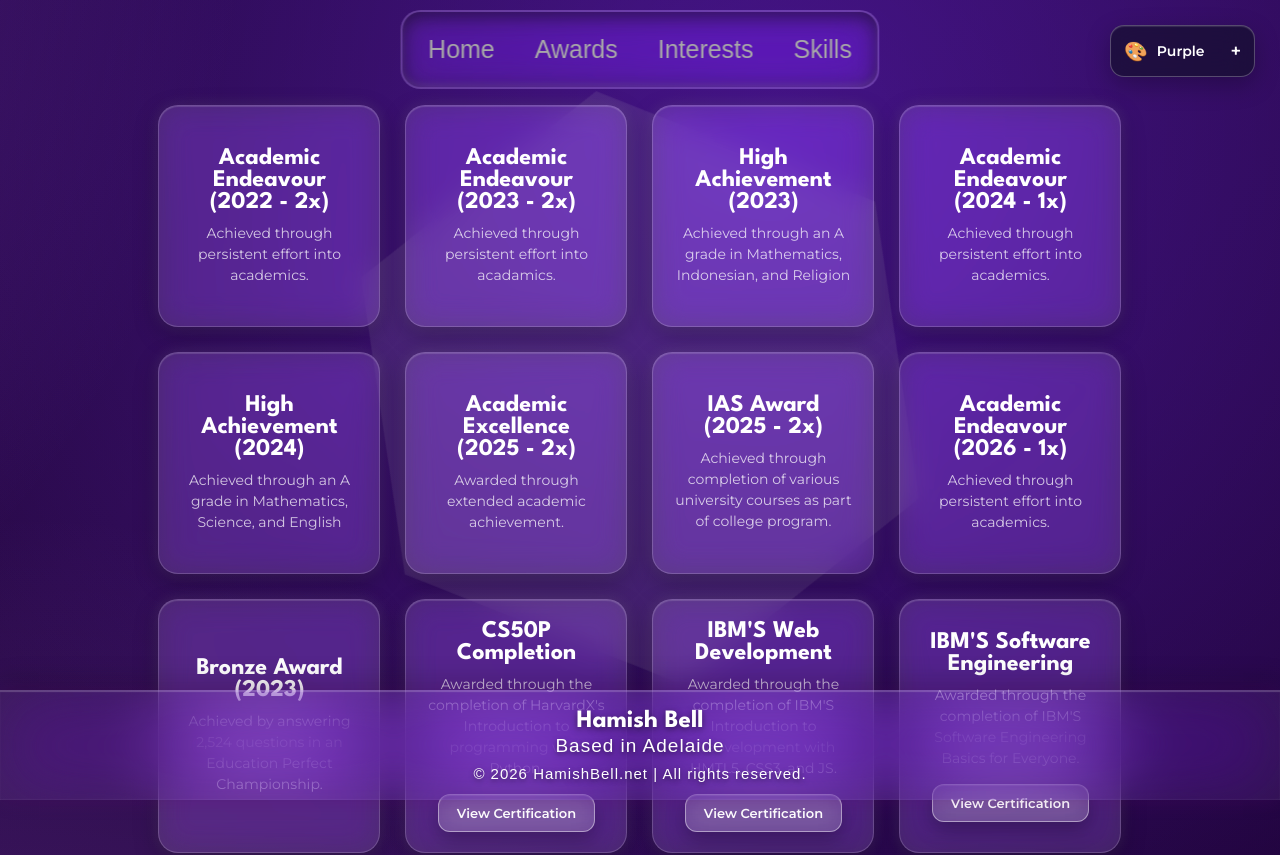
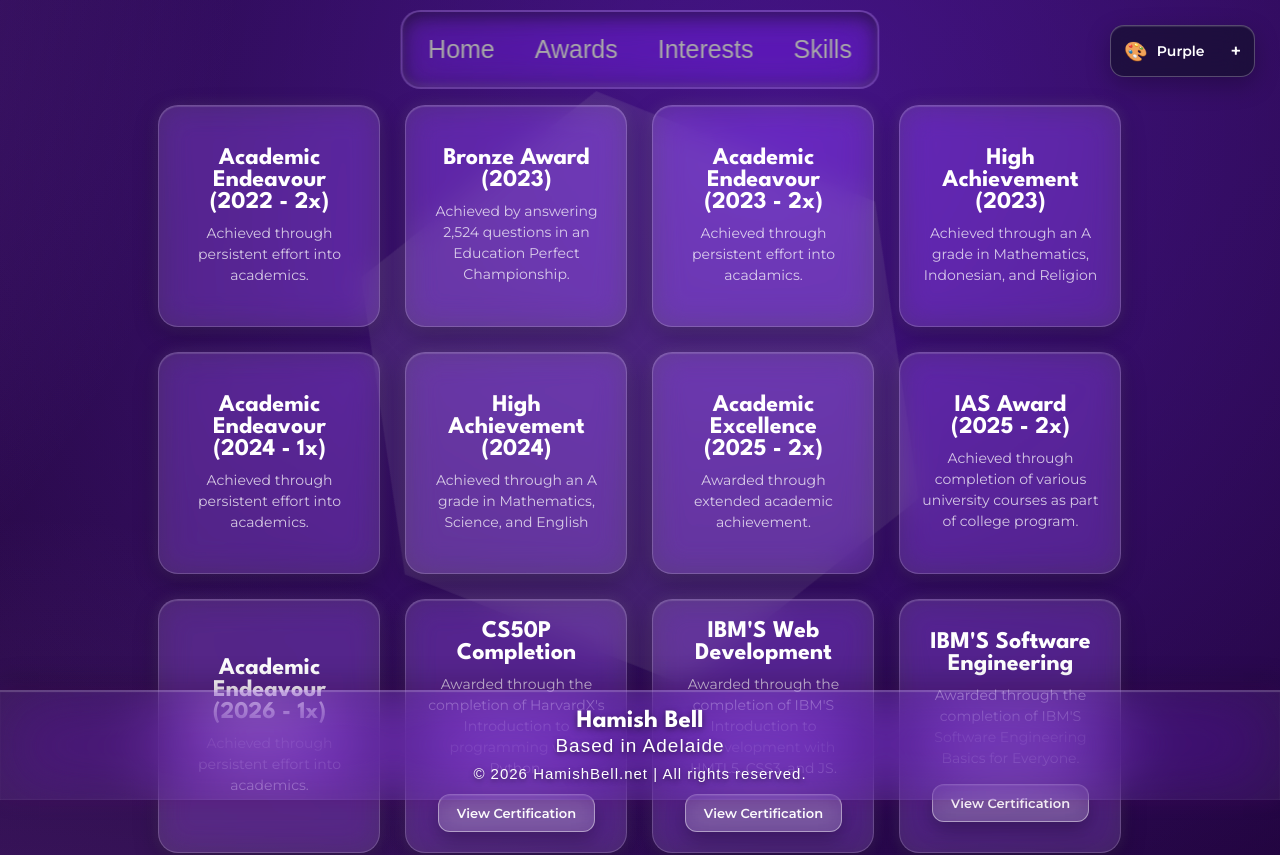
Before and after one commit to Hamish-Bell/AIF-Website, a React (Vite) app: page /awards in a window 1280 px wide. Shown: the top 855 px of the page. Built offline with nearby package versions, Linux system fonts and the light colour scheme.

Commit message:
Update glows around Interest divs

```diff
--- a/src/pages/awards/awards.jsx
+++ b/src/pages/awards/awards.jsx
@@ -2,10 +2,19 @@ import './awards.css'
 
 function Awards() {
     return (
+
+
         <main className="awards-bg">
+
+
             <div className='card'>
                 <h2 className='card-title'>Academic Endeavour (2022 - 2x)</h2>
                 <p className='card-text'>Achieved through persistent effort into academics.</p>
+            </div>
+
+            <div className='card'>
+                <h2 className='card-title'>Bronze Award (2023)</h2>
+                <p className='card-text'>Achieved by answering 2,524 questions in an Education Perfect Championship.</p>
             </div>
 
             <div className='card'>
@@ -41,11 +50,6 @@ function Awards() {
             <div className='card'>
                 <h2 className='card-title'>Academic Endeavour (2026 - 1x)</h2>
                 <p className='card-text'>Achieved through persistent effort into academics.</p>
-            </div>
-
-            <div className='card'>
-                <h2 className='card-title'>Bronze Award (2023)</h2>
-                <p className='card-text'>Achieved by answering 2,524 questions in an Education Perfect Championship.</p>
             </div>
 
             <div className='card'>
--- a/src/pages/interests/interests.css
+++ b/src/pages/interests/interests.css
@@ -2,6 +2,12 @@ html, body {
     margin: 0;
     padding: 0;
     scrollbar-width: none;
+}
+
+* {
+    -webkit-user-select: none; /* Safari */
+    -ms-user-select: none;     /* IE 10 and IE 11 */
+    user-select: none;         /* Standard syntax for Chrome, Firefox, and Edge */
 }
 
 html::-webkit-scrollbar,
@@ -81,19 +87,17 @@ body::-webkit-scrollbar {
 .interest4:hover {
     transform: translateY(-7px);
 
-    background: linear-gradient(
-        145deg,
-        rgba(162, 12, 188, 0.32),
-        rgba(14, 62, 187, 0.32)
-    );
+    /* NEW neutral glass hover background */
+    background: rgba(255, 255, 255, 0.18);
 
     border-color: rgba(255, 255, 255, 0.3);
 
     box-shadow:
         inset 0 1px 1px rgba(255, 255, 255, 0.2),
         0 15px 30px rgba(0, 0, 0, 0.3),
-        0 0 25px rgba(162, 12, 188, 0.2);
+        0 0 25px rgba(255, 255, 255, 0.25);
 }
+
 
 /* Text for left boxes */
 .text-container {
--- a/src/pages/interests/interests.jsx
+++ b/src/pages/interests/interests.jsx
@@ -25,6 +25,7 @@ function Interests() {
                         src={soccer}
                         alt="PHK Team photo"
                         className='team-photo'
+                        draggable="false"
                     />
                 </div>
 
@@ -43,6 +44,7 @@ function Interests() {
                         src={skyline}
                         alt="Nissan Skyline R34"
                         className='car-photo'
+                        draggable="false"
                     />
                 </div>
 
@@ -59,6 +61,7 @@ function Interests() {
                         src={tech}
                         alt="tech-image"
                         className='tech-image'
+                        draggable="false"
                     />
                 </div>
 
@@ -74,6 +77,7 @@ function Interests() {
                         src={dog}
                         alt="dog-image"
                         className='dog-image'
+                        draggable="false"
                     />
                 </div>
 
```
